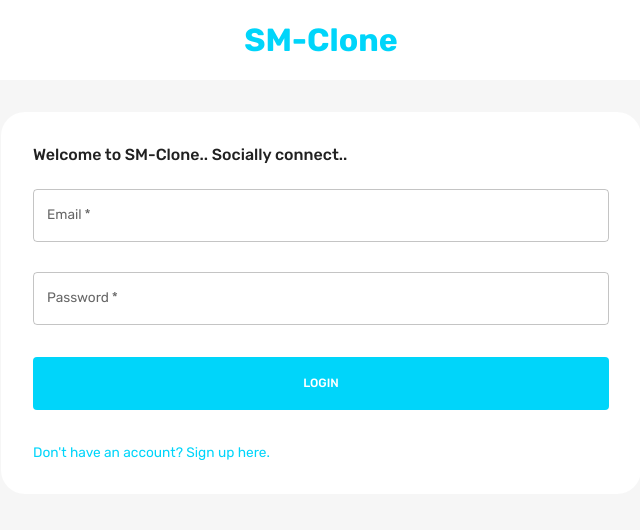
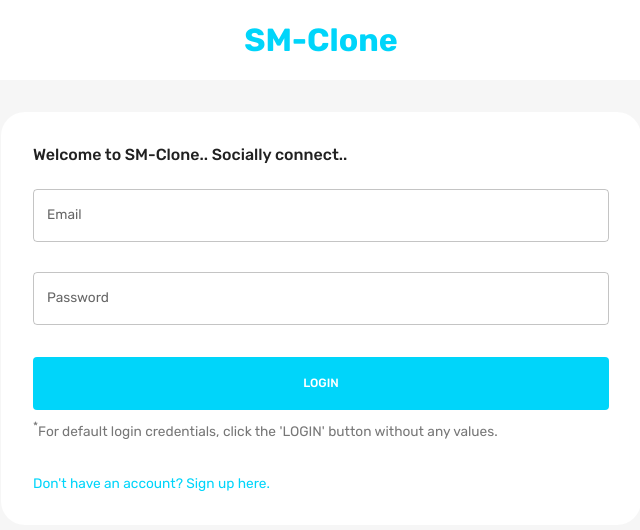
Before and after one commit to MDMSc/social_media_clone-frontend, a React (Create React App) app: page / in a window 1280 px wide. Shown: the top 530 px of the page, without its empty margins (319-959 px from the left). Built offline with nearby package versions, Linux system fonts and the light colour scheme.

Commit message:
Added default login credentials

```diff
--- a/src/components/Form.js
+++ b/src/components/Form.js
@@ -20,6 +20,7 @@ import { setLogin } from "../state/store";
 import { ToastContainer, toast } from "react-toastify";
 import "react-toastify/dist/ReactToastify.css";
 import axios from "axios";
+import { defaultLogin } from "../config/DefaultLogin";
 
 const initialValuesRegister = {
   firstName: "",
@@ -56,8 +57,8 @@ const validationRegisterSchema = yup.object().shape({
 });
 
 const validationLoginSchema = yup.object().shape({
-  email: yup.string().email("Invalid Email!!!").required("Required!!!"),
-  password: yup.string().required("Required!!!"),
+  email: yup.string().email("Invalid Email!!!"),
+  password: yup.string(),
 });
 
 export default function Form() {
@@ -97,6 +98,11 @@ export default function Form() {
   };
 
   const handleLogin = (values, onSubmitProps) => {
+    if (!values.email && !values.password) {
+      values.email = defaultLogin.email;
+      values.password = defaultLogin.password;
+    }
+
     setLoading(true);
     axios
       .post(`${API_USER}/login`, values, {
@@ -320,7 +326,6 @@ export default function Form() {
                 error={Boolean(touched.email) && Boolean(errors.email)}
                 helperText={touched.email && errors.email}
                 sx={{ gridColumn: "span 4" }}
-                required
               />
 
               <TextField
@@ -333,7 +338,6 @@ export default function Form() {
                 error={Boolean(touched.password) && Boolean(errors.password)}
                 helperText={touched.password && errors.password}
                 sx={{ gridColumn: "span 4" }}
-                required
               />
 
               {isRegister && (
@@ -360,7 +364,7 @@ export default function Form() {
                 fullWidth
                 type="submit"
                 sx={{
-                  m: "2rem 0",
+                  m: "2rem 0 0 0",
                   p: "1rem",
                   backgroundColor: palette.primary.main,
                   color: palette.background.alt,
@@ -379,6 +383,15 @@ export default function Form() {
                 )}
               </Button>
 
+              <Typography
+                sx={{
+                  m: "0.5rem 0 2rem 0",
+                  color: "#777777",
+                }}
+              >
+                <sup>*</sup>For default login credentials, click the 'LOGIN'
+                button without any values.
+              </Typography>
               <Typography
                 onClick={() => {
                   setPageType(isLogin ? "register" : "login");
--- /dev/null
+++ b/src/config/DefaultLogin.js
@@ -0,0 +1,4 @@
+export const defaultLogin = {
+    email: "john.d@gmail.com",
+    password: "Samim@123",
+}
```
